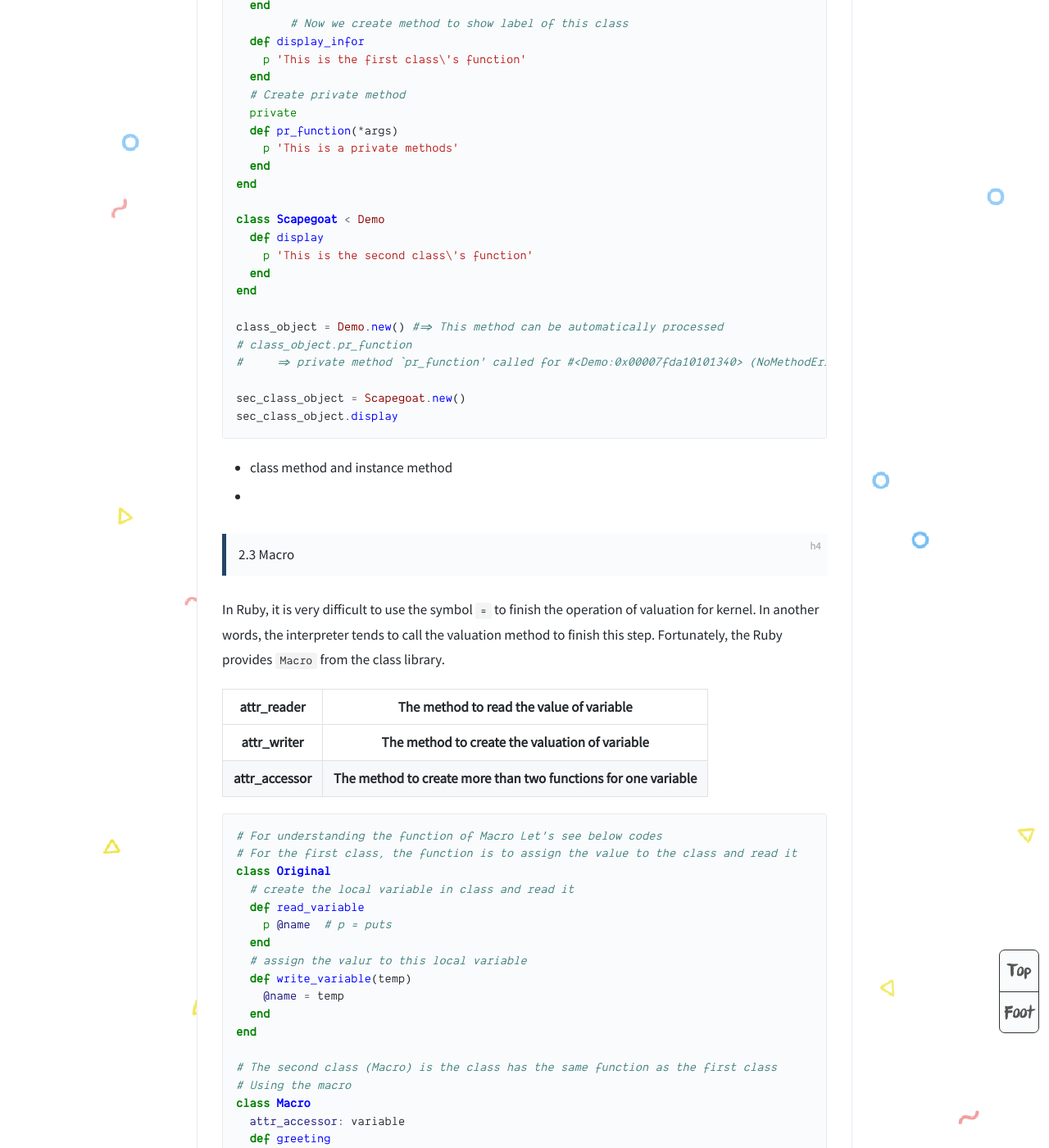
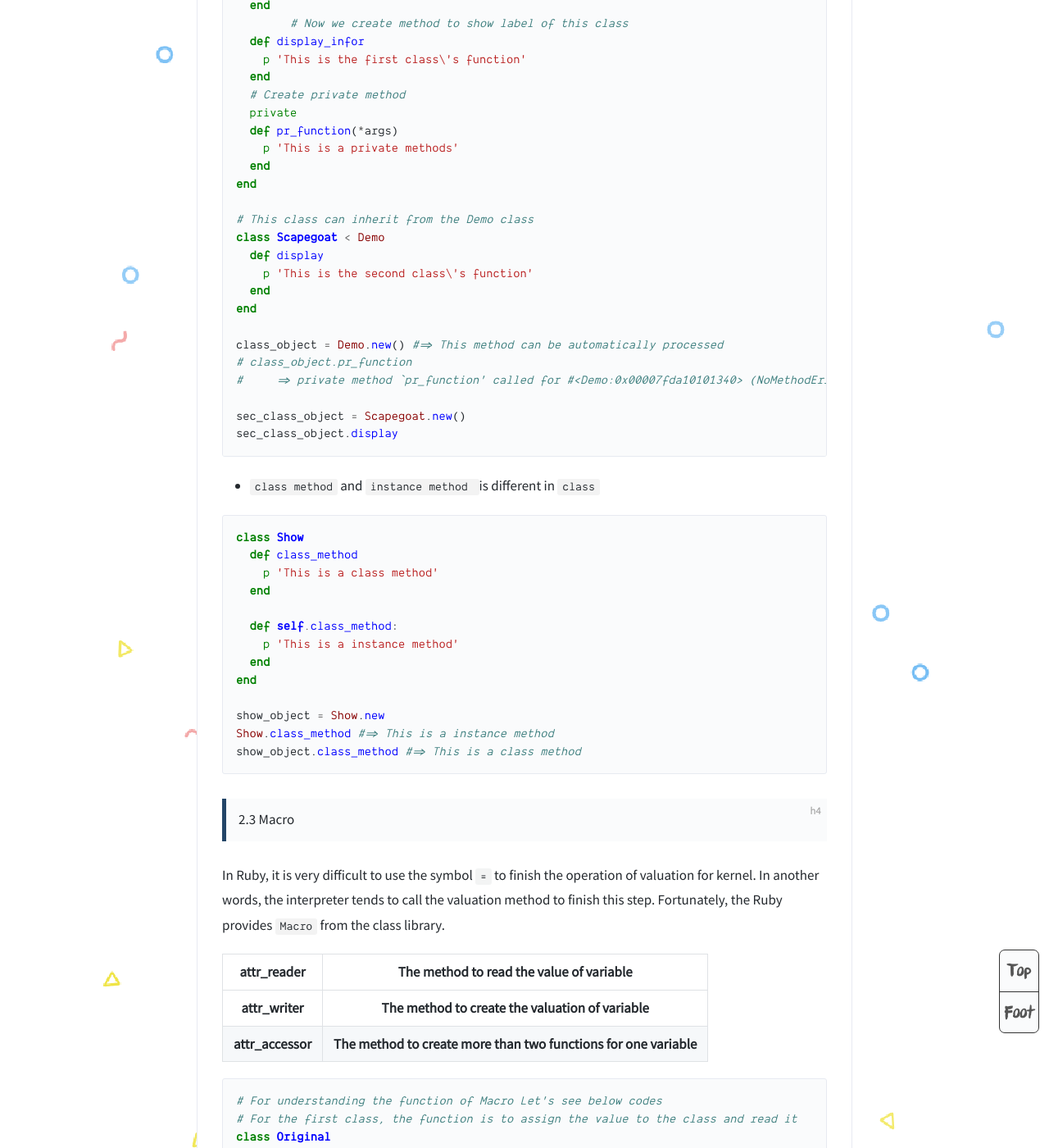
Before and after one commit to DoHerasYang/DoHerasYang.github.io, a Jekyll site: the page built from _posts/2019-12-11-Ruby.md, in a window 1280 px wide and 1400 px high, scrolled down 4572 px. Shown: the whole window at 82% size. Built offline with Jekyll 4.4.1, drawn with Linux system fonts in a browser that asks for light colours; comment, search, counter and statistics services are not loaded.

Commit message:
Update 2019-12-11-Ruby.md

````diff
--- a/_posts/2019-12-11-Ruby.md
+++ b/_posts/2019-12-11-Ruby.md
@@ -164,6 +164,7 @@ class Demo
   end
 end
 
+# This class can inherit from the Demo class
 class Scapegoat < Demo
   def display
     p 'This is the second class\'s function'
@@ -178,14 +179,23 @@ sec_class_object = Scapegoat.new()
 sec_class_object.display
 ```
 
-+ class method and instance method
-+
++ `class method` and `instance method ` is different in `class`
 
+```ruby
+class Show
+  def class_method
+    p 'This is a class method'
+  end
 
+  def self.class_method:
+    p 'This is a instance method'
+  end
+end
 
-
-
-
+show_object = Show.new
+Show.class_method #=> This is a instance method
+show_object.class_method #=> This is a class method
+```
 
 #### 2.3 Macro
 
````
